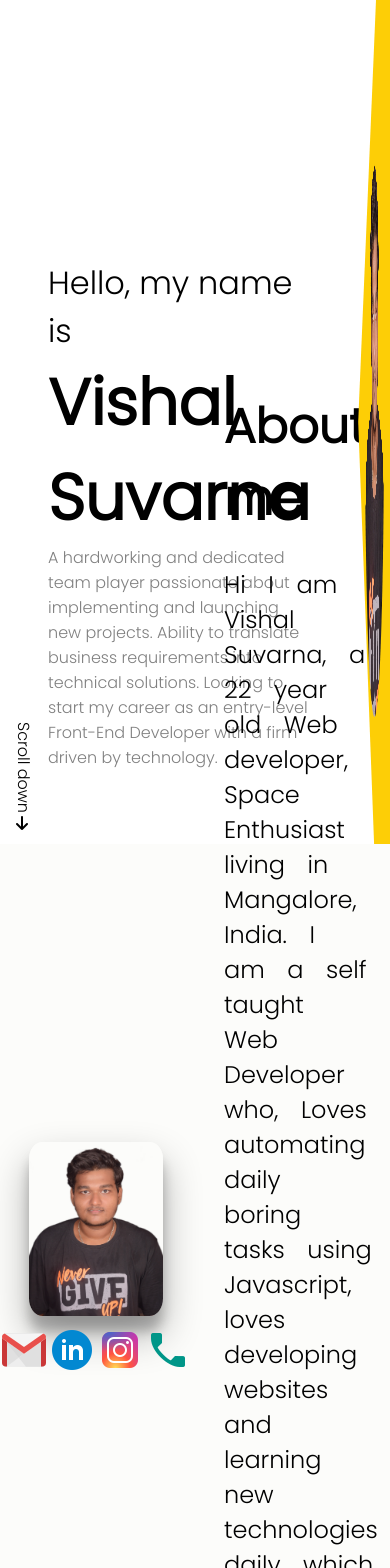
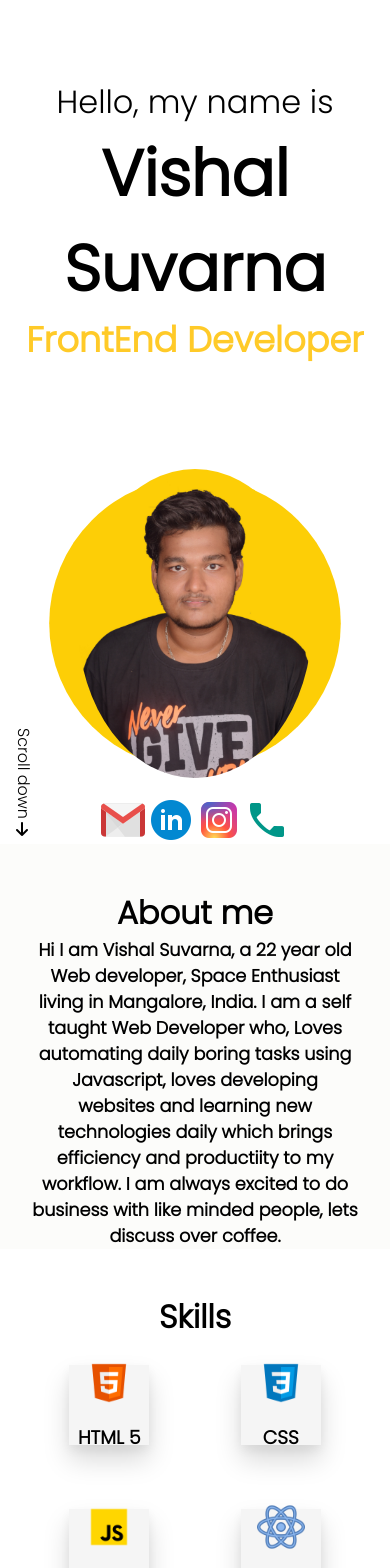
Before and after one commit to vishalcangit/MyPortfolio, a React (Create React App) app: page / in a window 390 px wide. Shown: the top 1568 px of the page. Built offline with nearby package versions, Linux system fonts and the light colour scheme.

Commit message:
respponsiveness done

```diff
--- a/src/components/about/About.css
+++ b/src/components/about/About.css
@@ -51,3 +51,27 @@
   font-size: 1.5rem;
   word-spacing: 1rem;
 }
+
+@media screen and (max-width: 480px) {
+  .about-container {
+    height: fit-content;
+    flex-direction: column;
+    text-align: center;
+  }
+  .about-me-img {
+    display: none;
+  }
+  .about-contact {
+    margin-top: -25%;
+    margin-bottom: 20%;
+  }
+  .title {
+    font-size: 2rem;
+  }
+  .about-info {
+    font-size: 1.1rem;
+    font-weight: bolder;
+    word-spacing: normal;
+    text-justify: distribute;
+  }
+}
--- a/src/components/contact/contact.css
+++ b/src/components/contact/contact.css
@@ -9,7 +9,6 @@
   display: flex;
   flex-direction: column;
   align-items: center;
-  /* justify-content: space-evenly; */
 }
 .contact-wrapper {
   width: 50vw;
@@ -49,7 +48,6 @@
   color: gray;
   background-color: white;
 }
-.contact-box input:active ~ span,
 .contact-box input:focus ~ span {
   color: black;
   padding: 0 5px;
@@ -87,3 +85,20 @@ textarea {
   padding: 10px;
   outline: none;
 }
+
+@media screen and (max-width: 480px) {
+  .contact-container {
+    height: fit-content;
+    margin-top: 30%;
+  }
+  .contact-wrapper {
+    box-shadow: none;
+    border: none;
+  }
+  .title {
+    margin-bottom: 0;
+  }
+  .contact-bg {
+    display: none;
+  }
+}
--- a/src/components/intro/Intro.css
+++ b/src/components/intro/Intro.css
@@ -96,3 +96,25 @@
   font-size: 1rem;
   color: grey;
 }
+
+@media screen and (max-width: 480px) {
+  .i {
+    flex-direction: column;
+  }
+  .i-left-wrapper {
+    padding: 10px;
+    text-align: center;
+    align-items: center;
+    justify-content: center;
+    height: 100%;
+  }
+  .i-description {
+    display: none;
+  }
+  .i-bg {
+    clip-path: circle(35% at 50% 50%);
+  }
+  .i-right {
+    margin-top: -10%;
+  }
+}
--- a/src/components/skills/Skills.css
+++ b/src/components/skills/Skills.css
@@ -37,3 +37,23 @@
   height: 5rem;
   margin-bottom: 1rem;
 }
+
+@media screen and (max-width: 480px) {
+  .skills-container {
+    height: 100vh;
+  }
+  .skill-title {
+    font-size: 2rem;
+    margin: 2rem;
+    margin-bottom: -2%;
+  }
+  .skill-item {
+    width: 5rem;
+    height: 5rem;
+  }
+  .skill-item img {
+    width: 3rem;
+    height: 3rem;
+    margin-bottom: 1rem;
+  }
+}
```
